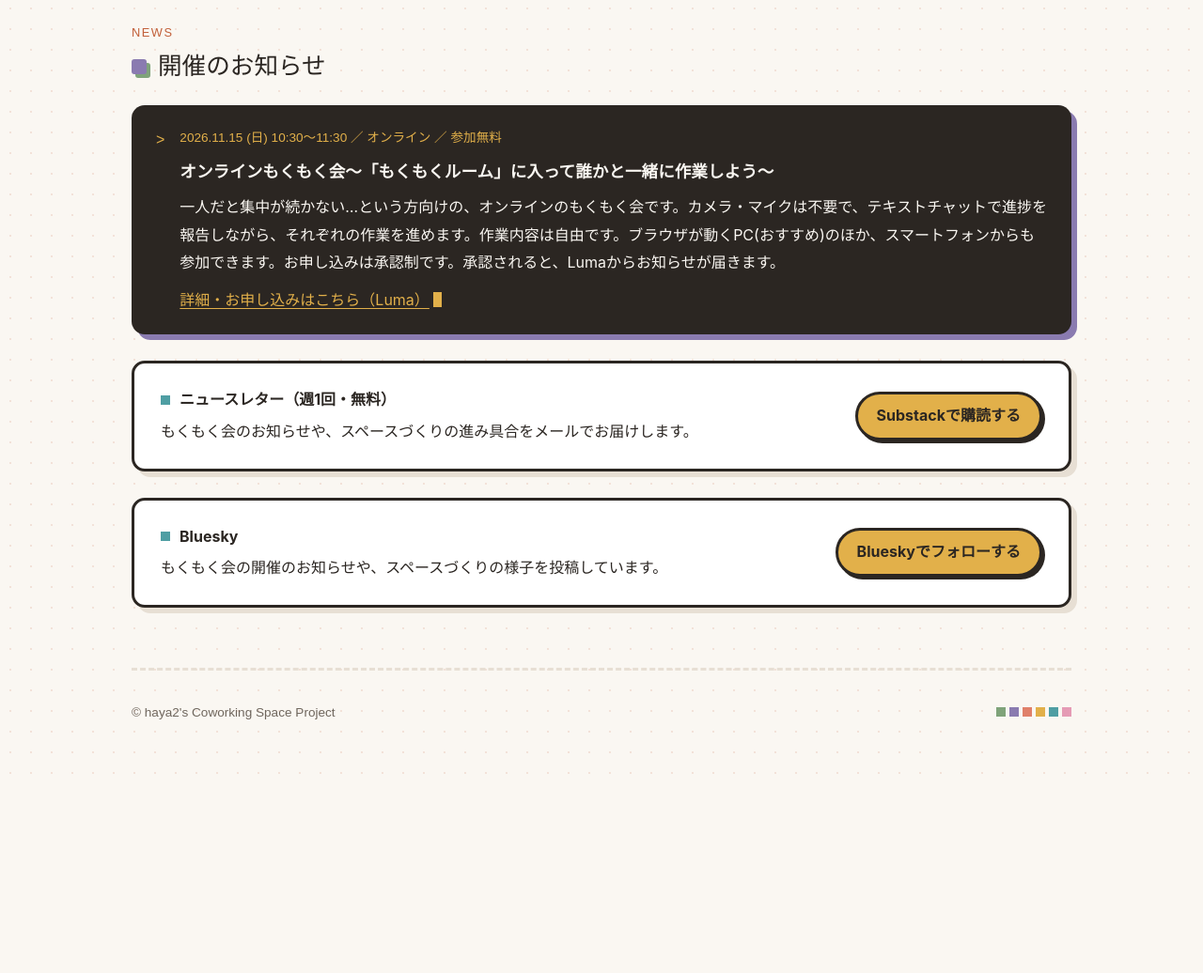
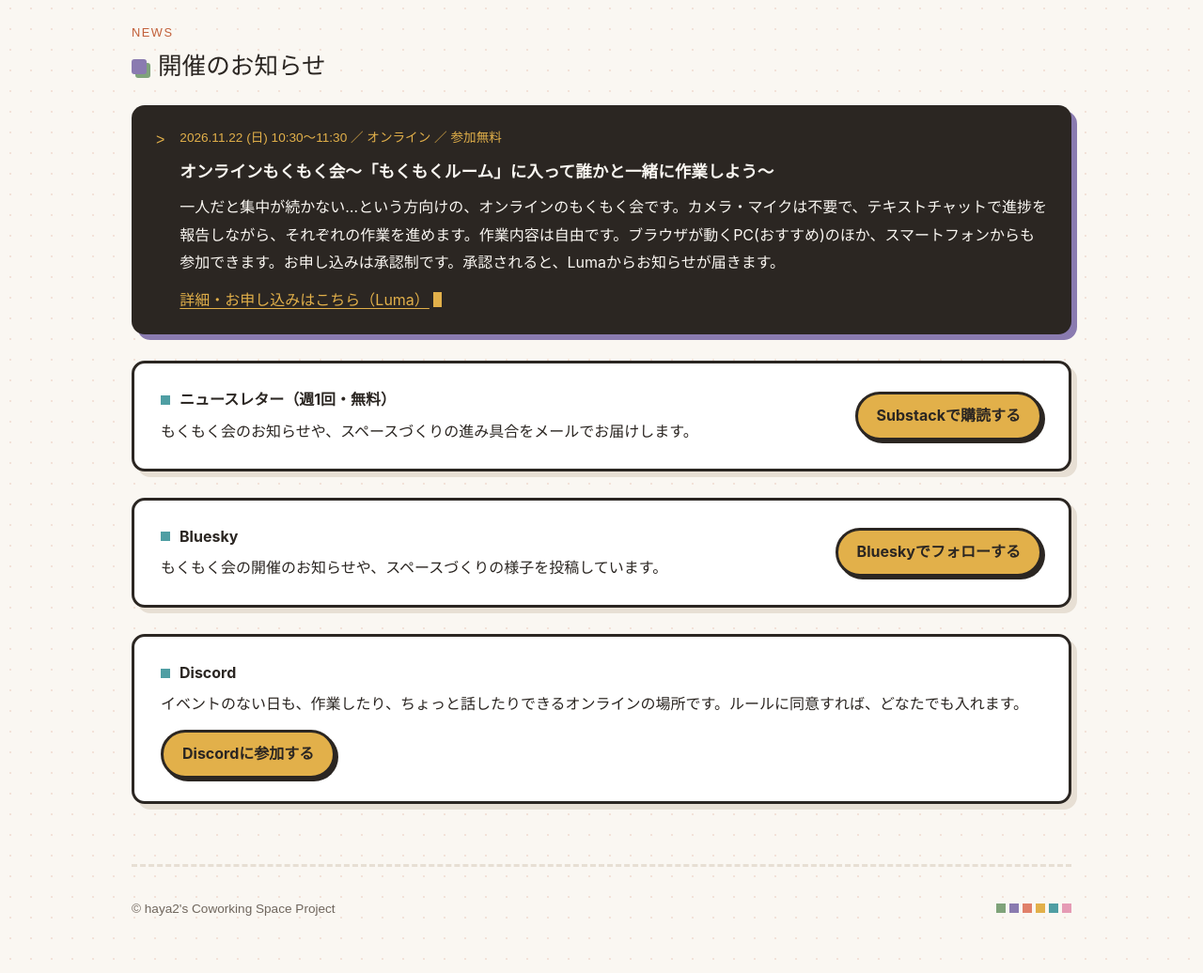
Before and after one commit to haya256/haya2-coworking-space, a plain HTML site: page index.html in a window 1280 px wide. Shown: the part 2180-3216 px from the top of the page at 94% size. Before the commit the page ends 3007 px from the top, so only its background shows below. Drawn offline with Linux system fonts and the light colour scheme; a web font is replaced by a local one.

Commit message:
feat: お知らせ欄を11/22のもくもく会の開催案内に差し替え、Discordへの参加ボタンを載せる
Co-Authored-By: Claude Opus 5.5 <noreply@anthropic.com>

```diff
--- a/index.html
+++ b/index.html
@@ -380,10 +380,10 @@
     <div class="terminal">
       <span class="prompt" aria-hidden="true">&gt;</span>
       <div class="event">
-        <p class="event-date">2026.11.15 (日) 10:30〜11:30 ／ オンライン ／ 参加無料</p>
+        <p class="event-date">2026.11.22 (日) 10:30〜11:30 ／ オンライン ／ 参加無料</p>
         <p class="event-title">オンラインもくもく会〜「もくもくルーム」に入って誰かと一緒に作業しよう〜</p>
         <p>一人だと集中が続かない…という方向けの、オンラインのもくもく会です。カメラ・マイクは不要で、テキストチャットで進捗を報告しながら、それぞれの作業を進めます。作業内容は自由です。ブラウザが動くPC(おすすめ)のほか、スマートフォンからも参加できます。お申し込みは承認制です。承認されると、Lumaからお知らせが届きます。</p>
-        <p><a href="https://luma.com/sbnsahlm" target="_blank" rel="noopener">詳細・お申し込みはこちら（Luma）</a><span class="cursor" aria-hidden="true"></span></p>
+        <p><a href="https://luma.com/0vzjy2r1" target="_blank" rel="noopener">詳細・お申し込みはこちら（Luma）</a><span class="cursor" aria-hidden="true"></span></p>
       </div>
     </div>
     <div class="card newsletter">
@@ -399,6 +399,13 @@
         <p>もくもく会の開催のお知らせや、スペースづくりの様子を投稿しています。</p>
       </div>
       <a class="btn" href="https://bsky.app/profile/haya2coworking.bsky.social" target="_blank" rel="noopener">Blueskyでフォローする</a>
+    </div>
+    <div class="card newsletter">
+      <div>
+        <p class="strong">Discord</p>
+        <p>イベントのない日も、作業したり、ちょっと話したりできるオンラインの場所です。ルールに同意すれば、どなたでも入れます。</p>
+      </div>
+      <a class="btn" href="https://discord.gg/pzbamJaExA" target="_blank" rel="noopener">Discordに参加する</a>
     </div>
   </section>
 
```
